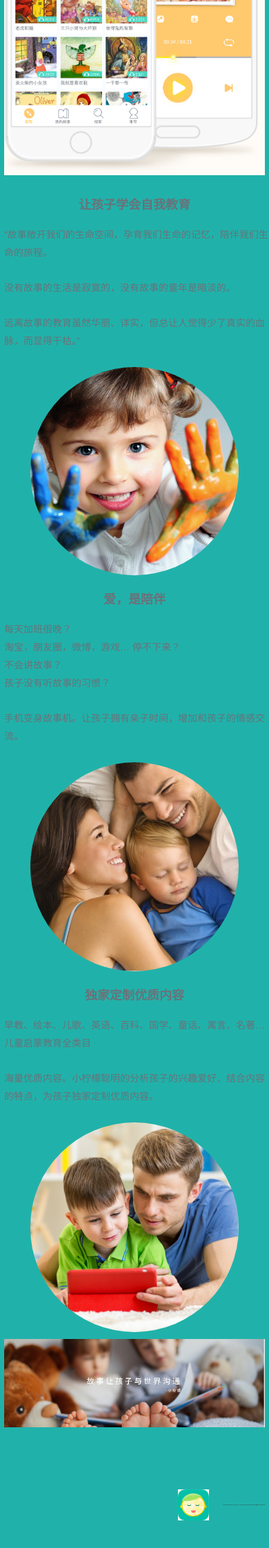
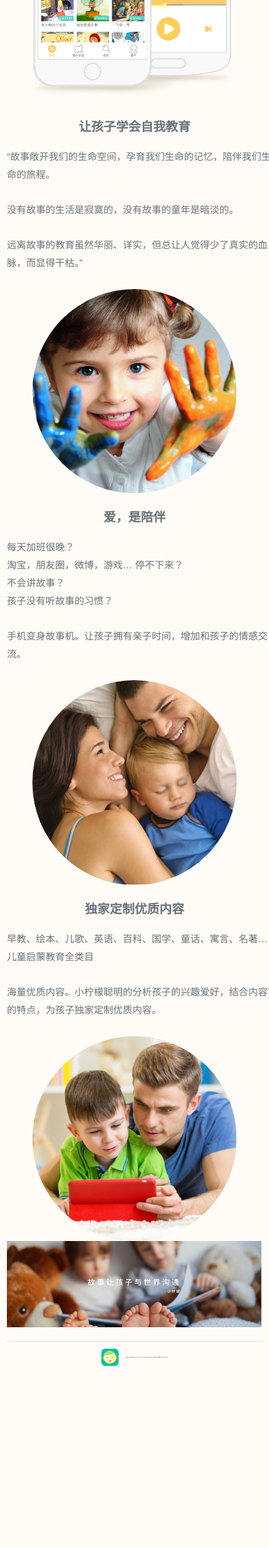
Before and after one commit to lemonstory/www, a PHP site: page / in a window 390 px wide. Shown: the part 800-3044 px from the top of the page at 69% size. After the commit the page ends 2780 px from the top, so only its background shows below. Run offline with PHP 8.4, Linux system fonts and the light colour scheme.

Commit message:
修改css

```diff
--- a/static/css/style.css
+++ b/static/css/style.css
@@ -12,30 +12,7 @@ body{font-family:"Microsoft YaHei",Arial,Helvetica,sans-serif,"宋体";font-size
 		max-width:1024px;
 		width:90%;
 		margin:0 auto;
-		padding:24px 10px 10px 20px;
-	}
-
-	.m1{padding-bottom:80px;}
-	.m1 .left img{width:150px;margin:0 auto 18px;display:block;}
-	.m1 .right img{width:531px;}
-
-	.left{float:left;}
-	.right{float:right;}
-	.downloadCell{padding-top:75px;}
-
-	.m2 .txtCell,.m2 .imgCell{width:50%;}
-	.m2 h2{font-size:30px;margin-bottom:40px;}
-	.m2 p{width:385px;margin:0 auto 25px;text-align:left;font-size:16px;line-height:26px;}
-	.m2 .txtCell{text-align:center;color:#6a727a;padding-top:75px;}
-	.m2 .imgCell{text-align:right;}
-	.m2 .imgCell img{width:100%;max-width:509px;}
-}
-
-@media (max-width:767px) {
-	.wrap {
-		width: auto;
-		padding-left: 6px;
-		padding-right: 6px
+		padding: 10px 20px 10px 20px
 	}
 
 	.m1{padding-bottom:80px;}
@@ -53,6 +30,63 @@ body{font-family:"Microsoft YaHei",Arial,Helvetica,sans-serif,"宋体";font-size
 	.m2 .imgCell{text-align:right;}
 	.m2 .imgCell img{width:100%;max-width:509px;}
 
+	.footer{
+
+		margin-top: 20px;
+		padding:20px 0;text-align:right;
+		border-top:1px solid #e5e5e5;
+	}
+
+	.footer em{
+		display:inline-block;
+		width:45px;
+		height:45px;
+		background:url(../img/logo.jpg) no-repeat;
+		background-size:100% 100%;
+		vertical-align:middle;
+		margin-right:20px;
+	}
+}
+
+@media (max-width:767px) {
+
+	.wrap{
+		max-width:1024px;
+		width:90%;
+		margin:0 auto;
+		padding: 10px 20px 10px 20px
+	}
+
+	.m1{padding-bottom:80px;}
+	.m1 .left img{width:150px;margin:0 auto 18px;display:block;}
+	.m1 .right img{width:531px;}
+
+	.left{float:left;}
+	.right{float:right;}
+	.downloadCell{padding-top:75px;}
+
+	.m2 .txtCell,.m2 .imgCell{width:50%;}
+	.m2 h2{font-size:30px;margin-bottom:40px;}
+	.m2 p{width:385px;margin:0 auto 25px;text-align:left;font-size:16px;line-height:26px;}
+	.m2 .txtCell{text-align:center;color:#6a727a;padding-top:75px;}
+	.m2 .imgCell{text-align:right;}
+	.m2 .imgCell img{width:100%;max-width:509px;}
+
+	.footer{
+
+		margin-top: 20px;
+		padding:20px 0;text-align:right;
+		border-top:1px solid #e5e5e5;
+	}
+	.footer em{
+		display:inline-block;
+		width:45px;
+		height:45px;
+		background:url(../img/logo.jpg) no-repeat;
+		background-size:100% 100%;
+		vertical-align:middle;
+		margin-right:20px;
+	}
 
 }
 
@@ -65,7 +99,7 @@ body{font-family:"Microsoft YaHei",Arial,Helvetica,sans-serif,"宋体";font-size
 		width: auto;
 		padding-left: 6px;
 		padding-right: 6px;
-		background:#20B2AA;
+		padding: 5px 10px 5px 10px
 	}
 
 	.header_nav{
@@ -88,6 +122,10 @@ body{font-family:"Microsoft YaHei",Arial,Helvetica,sans-serif,"宋体";font-size
 		padding-bottom:8px;
 	}
 
+	.m1 div img {
+		text-align:center;
+	}
+
 	.m1 div{
 		margin:0 auto;
 		float: none;
@@ -102,18 +140,39 @@ body{font-family:"Microsoft YaHei",Arial,Helvetica,sans-serif,"宋体";font-size
 
 	.m1 .right{
 		text-align: center;
+
+	}
+
+	.m1 .right img{
+
+		width: 80%;
+		height:80%;
 	}
 
 	.downloadCell{
 		padding-top:6px;
 	}
 
+	.downloadCell a{
+		margin: 0 auto;
+	}
+
+
 	.footer{
+		padding:10px 0;text-align:right;
 		text-align:center;
 		font-size: 2px;
+		border-top:1px solid #e5e5e5;
 	}
+
 	.footer em{
-		 display:none;
+		display:inline-block;
+		width:25px;
+		height:25px;
+		background:url(../img/logo.jpg) no-repeat;
+		background-size:100% 100%;
+		vertical-align:middle;
+		margin-right:10px;
 	}
 
 	.downloadCell{
@@ -146,7 +205,6 @@ body{font-family:"Microsoft YaHei",Arial,Helvetica,sans-serif,"宋体";font-size
 	}
 
 	.m2 .imgCell{
-
 		text-align:center;
 	}
 	.m2 .imgCell img{
@@ -174,12 +232,8 @@ body{font-family:"Microsoft YaHei",Arial,Helvetica,sans-serif,"宋体";font-size
 
 
 
+/*.m3{padding:10px 0 50px;}*/
 
-
-
-.m3{padding:10px 0 50px;}
-.footer{padding:40px 0;text-align:right;}
-.footer em{display:inline-block;width:45px;height:45px;background:url(../img/logo.jpg) no-repeat;background-size:100% 100%;vertical-align:middle;margin-right:20px;}
 
 /* 分享 */
 .wrap-fx{max-width:640px;width:100%;margin:0 auto;}
```
